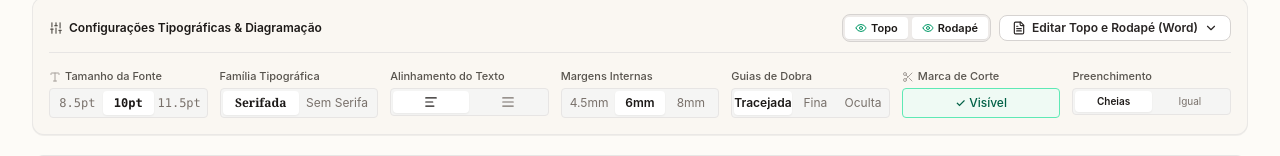
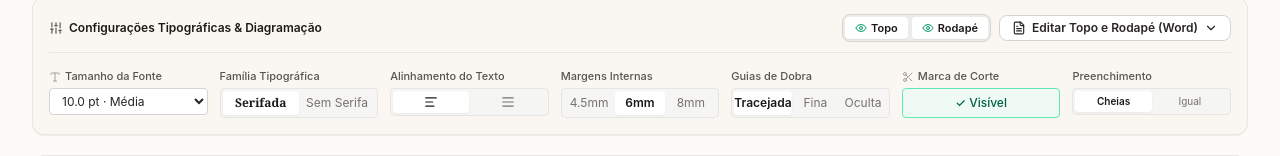
Before and after one commit to Dolfino/gerador-de-livreto-em-folha-a4, a React (Vite) app: page / in a window 1280 px wide. Shown: the part 328-484 px from the top of the page. Built offline with nearby package versions, Linux system fonts and the light colour scheme.

Commit message:
Add all font sizes to global book settings

```diff
--- a/src/App.tsx
+++ b/src/App.tsx
@@ -54,7 +54,7 @@ const DEFAULT_SETTINGS: BookSettings = {
     theme: 'literary',
   },
   headerFooter: DEFAULT_HEADER_FOOTER,
-  fontSize: 'md',
+  fontSize: '10pt',
   fontFamily: 'serif',
   margin: 'standard',
   textAlign: 'left',
--- a/src/components/PageEditorView.tsx
+++ b/src/components/PageEditorView.tsx
@@ -1,5 +1,5 @@
 import React, { useState, useRef, useEffect, useMemo } from 'react';
-import { PageDocument, BookSettings } from '../types';
+import { PageDocument, BookSettings, FONT_SIZE_OPTIONS } from '../types';
 import {
   ChevronLeft,
   ChevronRight,
@@ -1080,18 +1080,9 @@ export const PageEditorView: React.FC<PageEditorViewProps> = ({
                       <option value="inherit">
                         Padrão do Livro ({globalFontSizePt} pt)
                       </option>
-                      <option value="6.5pt">6.5 pt · Mínima</option>
-                      <option value="7pt">7.0 pt · Muito Pequena</option>
-                      <option value="7.5pt">7.5 pt · BuJo / Legenda</option>
-                      <option value="8pt">8.0 pt · Compacta</option>
-                      <option value="8.5pt">8.5 pt · Padrão A7</option>
-                      <option value="9pt">9.0 pt · Leitura Fina</option>
-                      <option value="9.5pt">9.5 pt · Moderada</option>
-                      <option value="10pt">10.0 pt · Média</option>
-                      <option value="10.5pt">10.5 pt · Confortável</option>
-                      <option value="11pt">11.0 pt · Ampliada</option>
-                      <option value="11.5pt">11.5 pt · Grande</option>
-                      <option value="12pt">12.0 pt · Destaque</option>
+                      {FONT_SIZE_OPTIONS.map(({ value, label }) => (
+                        <option key={value} value={value}>{label}</option>
+                      ))}
                     </select>
 
                     <button
--- a/src/components/SettingsPanel.tsx
+++ b/src/components/SettingsPanel.tsx
@@ -2,6 +2,7 @@ import React, { useState } from 'react';
 import {
   BookSettings,
   FontSizeOption,
+  FONT_SIZE_OPTIONS,
   MarginOption,
   FoldGuideStyle,
   HeaderFooterSettings,
@@ -21,6 +22,7 @@ import {
   Sparkles,
 } from 'lucide-react';
 import { HeaderFooterEditor } from './HeaderFooterEditor';
+import { getPageFontSizePt } from '../utils/textDistributor';
 
 interface SettingsPanelProps {
   settings: BookSettings;
@@ -158,22 +160,16 @@ export const SettingsPanel: React.FC<SettingsPanelProps> = ({
             <Type className="w-3 h-3 text-stone-400" />
             Tamanho da Fonte
           </label>
-          <div className="flex bg-stone-100 p-0.5 rounded border border-stone-200">
-            {(['sm', 'md', 'lg'] as FontSizeOption[]).map((size) => (
-              <button
-                key={size}
-                type="button"
-                onClick={() => update('fontSize', size)}
-                className={`flex-1 py-1 rounded text-center transition-colors font-mono ${
-                  settings.fontSize === size
-                    ? 'bg-white text-stone-900 font-semibold shadow-xs'
-                    : 'text-stone-500 hover:text-stone-800'
-                }`}
-              >
-                {size === 'sm' ? '8.5pt' : size === 'md' ? '10pt' : '11.5pt'}
-              </button>
+          <select
+            aria-label="Tamanho da Fonte"
+            value={`${getPageFontSizePt(null, settings)}pt`}
+            onChange={(event) => update('fontSize', event.target.value as FontSizeOption)}
+            className="w-full bg-white border border-stone-300 text-stone-800 rounded px-2 py-1 cursor-pointer focus:outline-none focus:ring-1 focus:ring-amber-500"
+          >
+            {FONT_SIZE_OPTIONS.map(({ value, label }) => (
+              <option key={value} value={value}>{label}</option>
             ))}
-          </div>
+          </select>
         </div>
 
         {/* Família de Fonte */}
--- a/src/types.ts
+++ b/src/types.ts
@@ -77,7 +77,22 @@ export interface PageDocument {
 // Backward compatibility alias
 export type PageContent = PageDocument;
 
-export type FontSizeOption = 'sm' | 'md' | 'lg';
+export const FONT_SIZE_OPTIONS = [
+  { value: '6.5pt', label: '6.5 pt · Mínima' },
+  { value: '7pt', label: '7.0 pt · Muito Pequena' },
+  { value: '7.5pt', label: '7.5 pt · BuJo / Legenda' },
+  { value: '8pt', label: '8.0 pt · Compacta' },
+  { value: '8.5pt', label: '8.5 pt · Padrão A7' },
+  { value: '9pt', label: '9.0 pt · Leitura Fina' },
+  { value: '9.5pt', label: '9.5 pt · Moderada' },
+  { value: '10pt', label: '10.0 pt · Média' },
+  { value: '10.5pt', label: '10.5 pt · Confortável' },
+  { value: '11pt', label: '11.0 pt · Ampliada' },
+  { value: '11.5pt', label: '11.5 pt · Grande' },
+  { value: '12pt', label: '12.0 pt · Destaque' },
+] as const;
+
+export type FontSizeOption = (typeof FONT_SIZE_OPTIONS)[number]['value'] | 'sm' | 'md' | 'lg';
 export type FontFamilyOption = 'serif' | 'sans';
 export type MarginOption = 'compact' | 'standard' | 'generous';
 export type FoldGuideStyle = 'dashed' | 'subtle' | 'none';
--- a/src/utils/pdfGenerator.ts
+++ b/src/utils/pdfGenerator.ts
@@ -702,7 +702,7 @@ function renderPanel(
   let titlePt = 12;
   let lineHeightMm = 4.2;
 
-  if (page.fontSize && page.fontSize !== 'inherit') {
+  if ((page.fontSize && page.fontSize !== 'inherit') || settings.fontSize.endsWith('pt')) {
     const customPt = getPageFontSizePt(page, settings);
     bodyPt = customPt;
     titlePt = Math.max(9, customPt + 2);
--- a/src/utils/textDistributor.ts
+++ b/src/utils/textDistributor.ts
@@ -43,6 +43,9 @@ export function getPageFontSizePt(
   // Fallback to book's global setting
   if (settings?.fontSize === 'sm') return 8.5;
   if (settings?.fontSize === 'lg') return 11.5;
+  if (settings?.fontSize && settings.fontSize.endsWith('pt')) {
+    return Number.parseFloat(settings.fontSize);
+  }
   return 10.0;
 }
 
@@ -880,10 +883,14 @@ export function suggestOptimalTypography(
 
   const is16P = mode === 'continuation-16p' || mode === 'booklet-bound-16p';
   const pageCount = is16P ? (mode === 'continuation-16p' ? 12 : 14) : 6;
+  const currentPt = settings
+    ? getPageFontSizePt(null, { ...settings, fontSize: currentFontSize })
+    : currentFontSize === 'sm' ? 8.5 : currentFontSize === 'lg' ? 11.5
+      : currentFontSize === 'md' ? 10 : Number.parseFloat(currentFontSize);
 
   const currentCap = settings
     ? getPageCapacity({ ...settings, fontSize: currentFontSize })
-    : FONT_CAPACITIES[currentFontSize] || FONT_CAPACITIES.md;
+    : { words: Math.round(145 * Math.pow(10 / currentPt, 1.2)) };
   const currentTotalCap = currentCap.words * pageCount;
 
   // If text overflows current font size
@@ -892,7 +899,7 @@ export function suggestOptimalTypography(
     const smCap = settings
       ? getPageCapacity({ ...settings, fontSize: 'sm' }).words * pageCount
       : FONT_CAPACITIES.sm.words * pageCount;
-    if (currentFontSize !== 'sm' && totalWords <= smCap * 1.1) {
+    if (currentPt > 8.5 && totalWords <= smCap * 1.1) {
       return {
         isNeeded: true,
         suggestedFontSize: 'sm',
@@ -903,7 +910,7 @@ export function suggestOptimalTypography(
     const lgCap = settings
       ? getPageCapacity({ ...settings, fontSize: 'lg' }).words * pageCount
       : FONT_CAPACITIES.lg.words * pageCount;
-    if (totalWords < lgCap * 0.9 && currentFontSize !== 'lg') {
+    if (totalWords < lgCap * 0.9 && currentPt < 11.5) {
       // If text is short, 'lg' or 'md' fills the pages better
       if (totalWords <= lgCap) {
         return {
```
Also changed, not shown: 1 other file (tests, documents, lock files or other folders).
